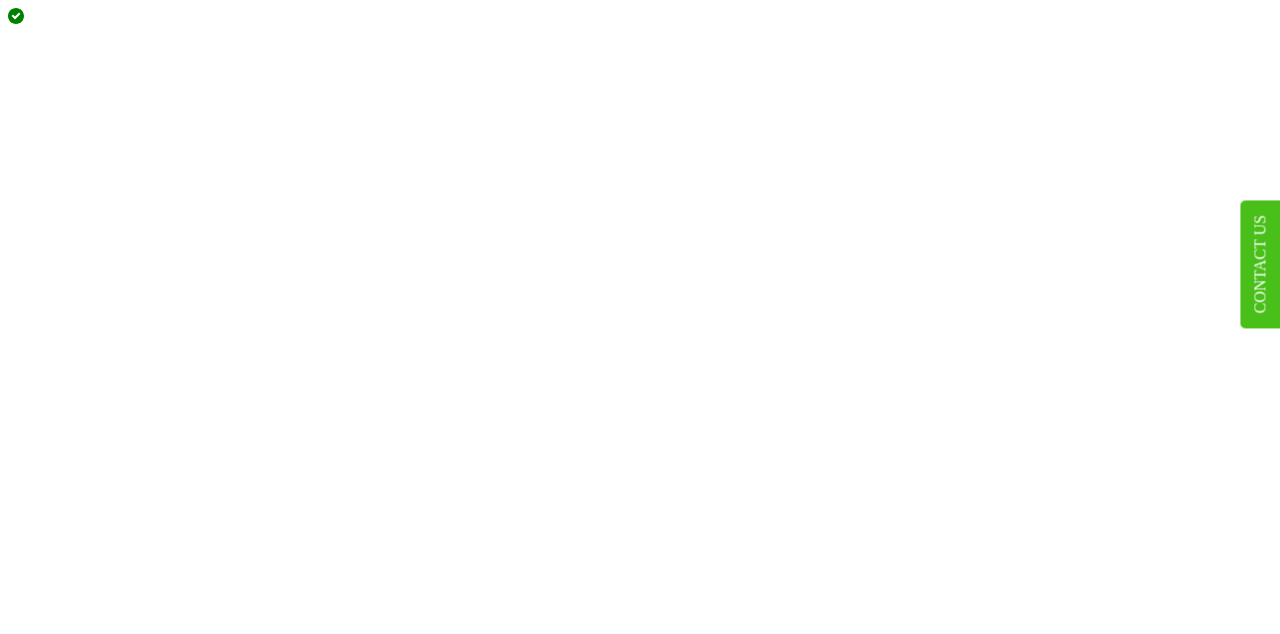
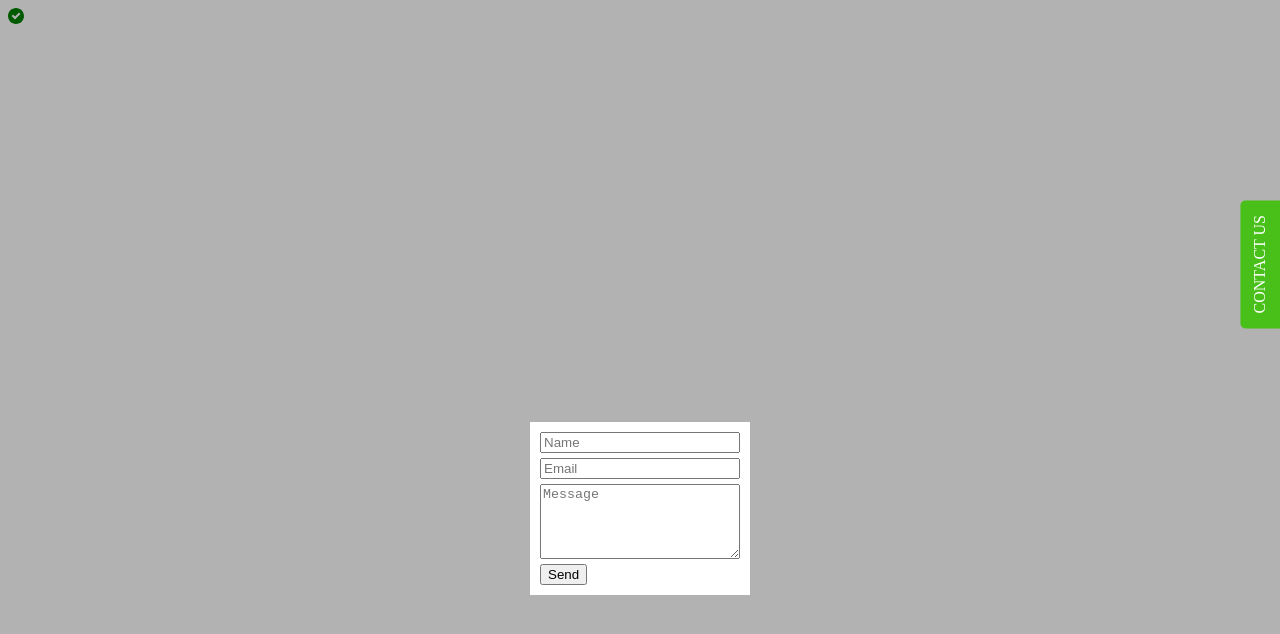
Before and after one commit to LeanMetrix/contact.js, a plain HTML site: page src/index.html in a window 1280 px wide. Drawn offline with Linux system fonts and the light colour scheme.

Commit message:
Add markup for contact form

```diff
--- a/src/index.html
+++ b/src/index.html
@@ -4,4 +4,13 @@
 <body>
     <svg xmlns="http://www.w3.org/2000/svg"><path fill="green" d="M8 0c-4.418 0-8 3.582-8 8s3.582 8 8 8 8-3.582 8-8-3.582-8-8-8zm3 4.594l1.406 1.406-5.406 5.406-3.406-3.406 1.406-1.406 2 2 4-4z"/></svg>
     <script src="contact.js"></script>
+
+    <div style="position: fixed; left: 0; right: 0; top: 0; bottom: 0; background: rgba(0,0,0,0.3)">
+        <form post="https://leanmetrix.com/post" style="width: 200px; background: white; padding: 10px; margin: 33% auto 0 auto;" >
+            <input type="text" placeholder="Name" style="width: 100%; margin-bottom: 5px;">
+            <input type="email" placeholder="Email"  style="width: 100%; margin-bottom: 5px;">
+            <textarea placeholder="Message" style="width: 100%; height: 75px; margin-bottom: 5px"></textarea>
+            <button>Send</button>
+        </form>
+    </div>
 </body>
```
